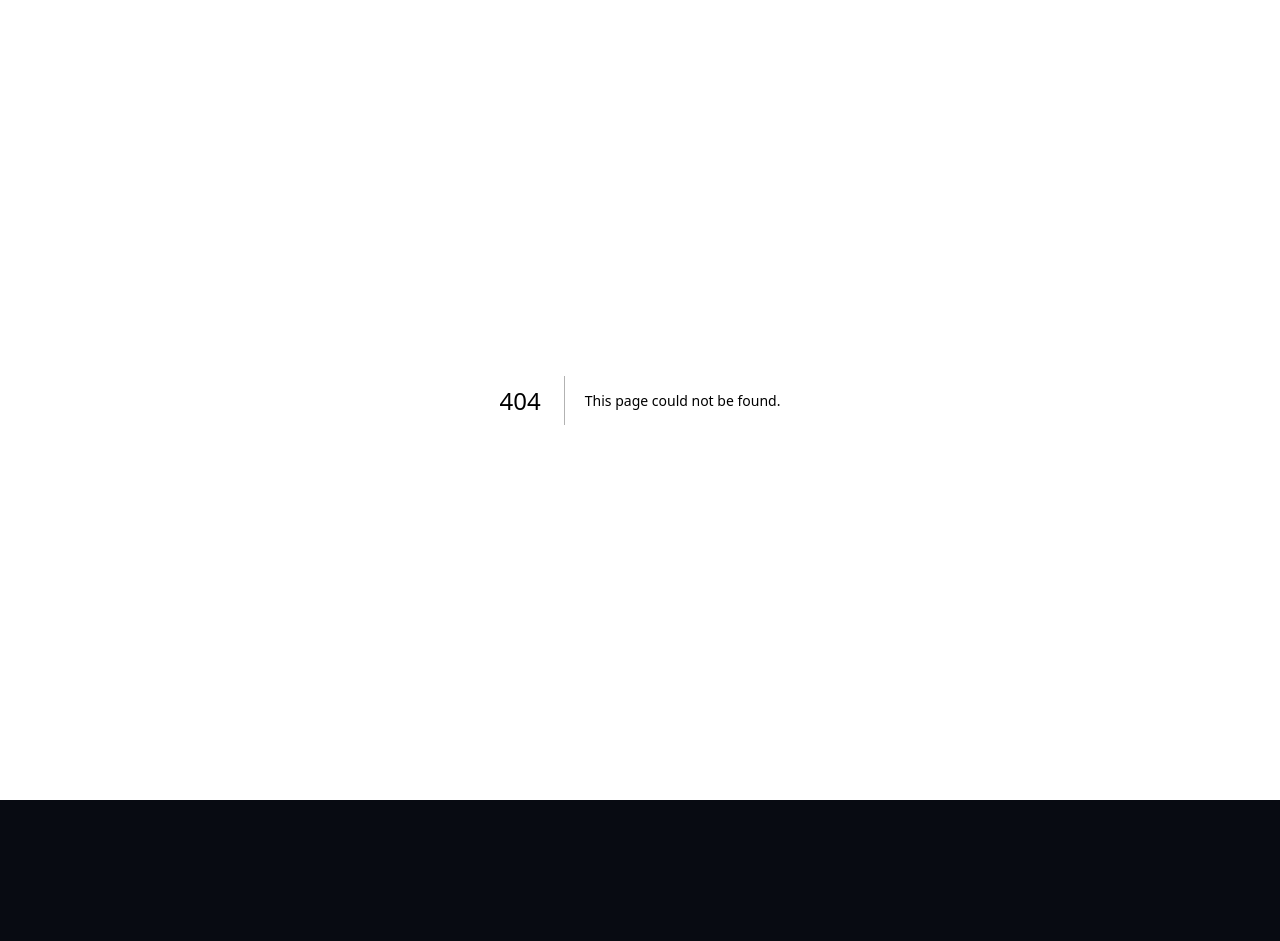
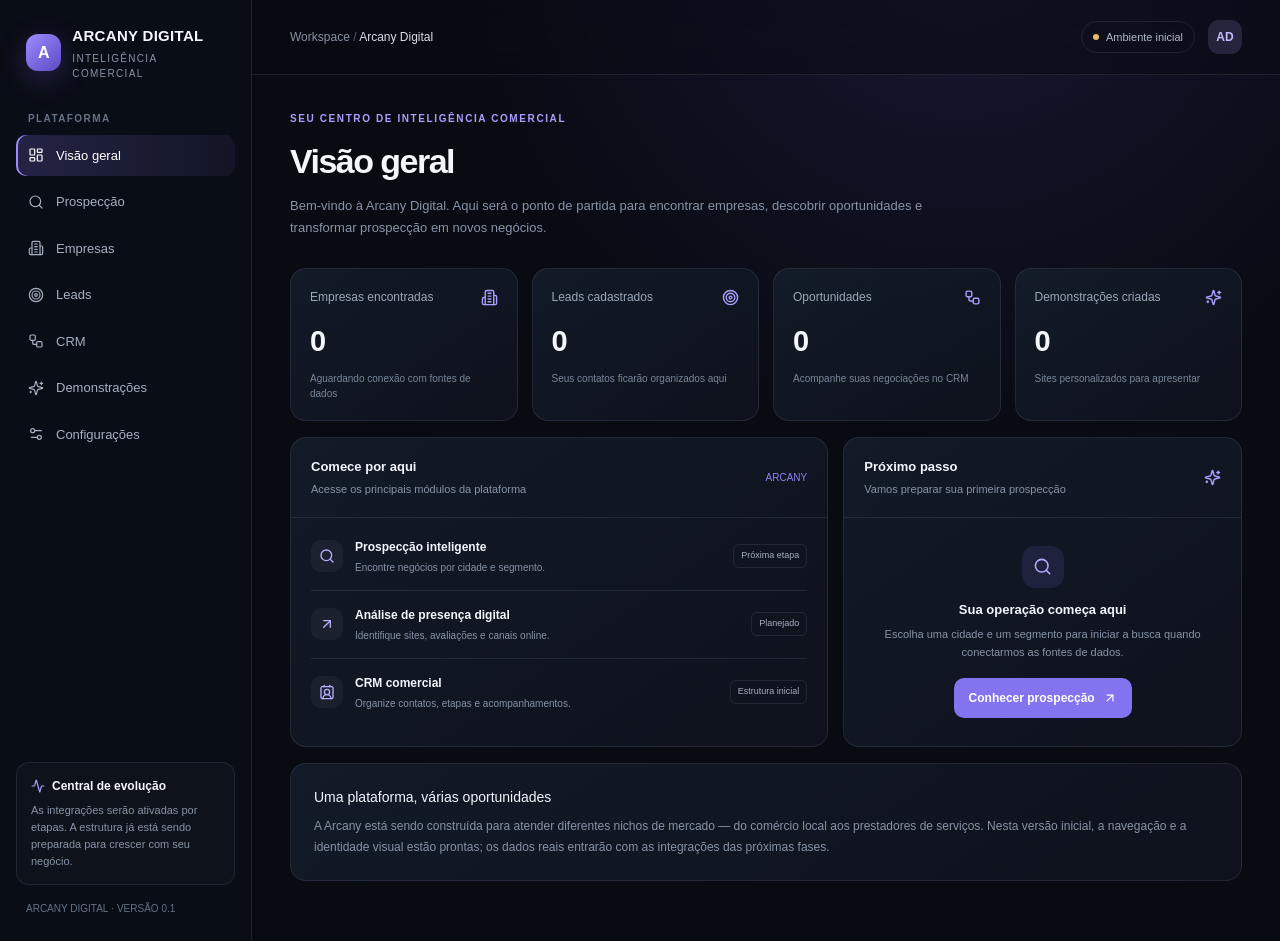
Before and after one commit to wchagas73-lang/arcany-digital-, a Next.js app: page /dashboard in a window 1280 px wide. Before the commit this address had no page. Before the commit the page ends 800 px from the top, so only its background shows below. Built offline with nearby package versions, Linux system fonts and the light colour scheme.

Commit message:
feat: adicionar src/app/dashboard/page.tsx

```diff
--- /dev/null
+++ b/src/app/dashboard/page.tsx
@@ -0,0 +1,57 @@
+import Link from "next/link";
+import { AppShell } from "@/components/app-shell";
+import { ArrowUpRight, Building2, ContactRound, Search, Sparkles, Target, Workflow } from "lucide-react";
+
+const stats = [
+  { label: "Empresas encontradas", value: "0", note: "Aguardando conexão com fontes de dados", icon: Building2 },
+  { label: "Leads cadastrados", value: "0", note: "Seus contatos ficarão organizados aqui", icon: Target },
+  { label: "Oportunidades", value: "0", note: "Acompanhe suas negociações no CRM", icon: Workflow },
+  { label: "Demonstrações criadas", value: "0", note: "Sites personalizados para apresentar", icon: Sparkles }
+];
+
+const modules = [
+  { title: "Prospecção inteligente", detail: "Encontre negócios por cidade e segmento.", icon: Search, tag: "Próxima etapa" },
+  { title: "Análise de presença digital", detail: "Identifique sites, avaliações e canais online.", icon: ActivityIcon, tag: "Planejado" },
+  { title: "CRM comercial", detail: "Organize contatos, etapas e acompanhamentos.", icon: ContactRound, tag: "Estrutura inicial" }
+];
+
+function ActivityIcon({ size = 17 }: { size?: number }) {
+  return <ArrowUpRight size={size} />;
+}
+
+export default function DashboardPage() {
+  return <AppShell><div className="content">
+    <div className="eyebrow">Seu centro de inteligência comercial</div>
+    <h1 className="page-title">Visão geral</h1>
+    <p className="page-description">Bem-vindo à Arcany Digital. Aqui será o ponto de partida para encontrar empresas, descobrir oportunidades e transformar prospecção em novos negócios.</p>
+    <div className="stat-grid">
+      {stats.map((stat) => { const Icon = stat.icon; return <div className="panel stat-card" key={stat.label}>
+        <div style={{ display: "flex", alignItems: "center", justifyContent: "space-between" }}><span className="stat-label">{stat.label}</span><Icon size={17} color="#a99fff" /></div>
+        <div className="stat-value">{stat.value}</div><div className="stat-note">{stat.note}</div>
+      </div>; })}
+    </div>
+    <div className="section-grid">
+      <section className="panel">
+        <div className="panel-heading"><div><div className="panel-title">Comece por aqui</div><div className="panel-subtitle">Acesse os principais módulos da plataforma</div></div><span style={{ color: "#8e82f3", fontSize: 10 }}>ARCANY</span></div>
+        <div className="feature-list">
+          {modules.map((module) => { const Icon = module.icon; return <div className="feature-row" key={module.title}>
+            <div className="feature-icon"><Icon size={16} /></div><div><div className="feature-name">{module.title}</div><div className="feature-detail">{module.detail}</div></div><span className="coming-tag">{module.tag}</span>
+          </div>; })}
+        </div>
+      </section>
+      <section className="panel">
+        <div className="panel-heading"><div><div className="panel-title">Próximo passo</div><div className="panel-subtitle">Vamos preparar sua primeira prospecção</div></div><Sparkles size={17} color="#a99fff" /></div>
+        <div className="empty-state">
+          <div className="empty-icon"><Search size={19} /></div>
+          <div className="empty-title">Sua operação começa aqui</div>
+          <p className="empty-copy">Escolha uma cidade e um segmento para iniciar a busca quando conectarmos as fontes de dados.</p>
+          <Link className="action-button" href="/prospeccao" style={{ marginTop: 17 }}>Conhecer prospecção <ArrowUpRight size={14} /></Link>
+        </div>
+      </section>
+    </div>
+    <div className="panel page-card" style={{ marginTop: 16 }}>
+      <h2>Uma plataforma, várias oportunidades</h2>
+      <p>A Arcany está sendo construída para atender diferentes nichos de mercado — do comércio local aos prestadores de serviços. Nesta versão inicial, a navegação e a identidade visual estão prontas; os dados reais entrarão com as integrações das próximas fases.</p>
+    </div>
+  </div></AppShell>;
+}
```
